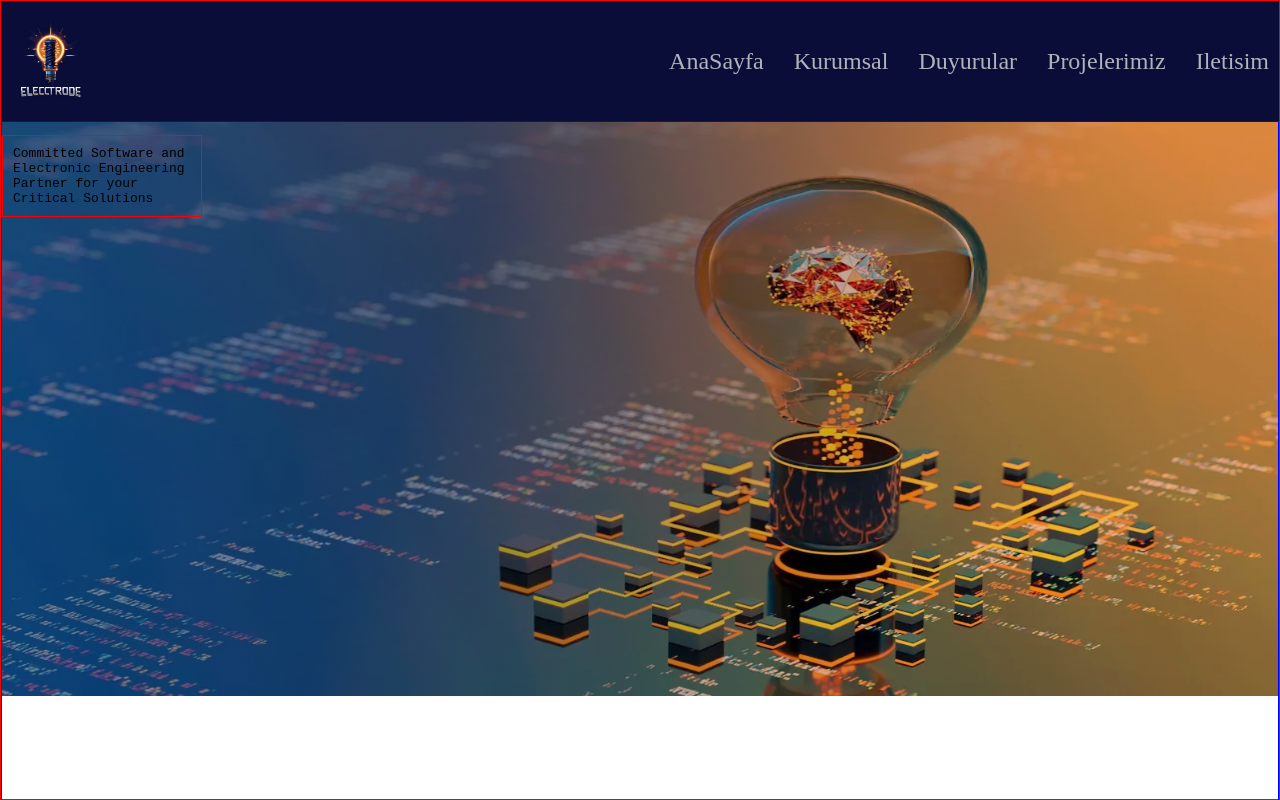
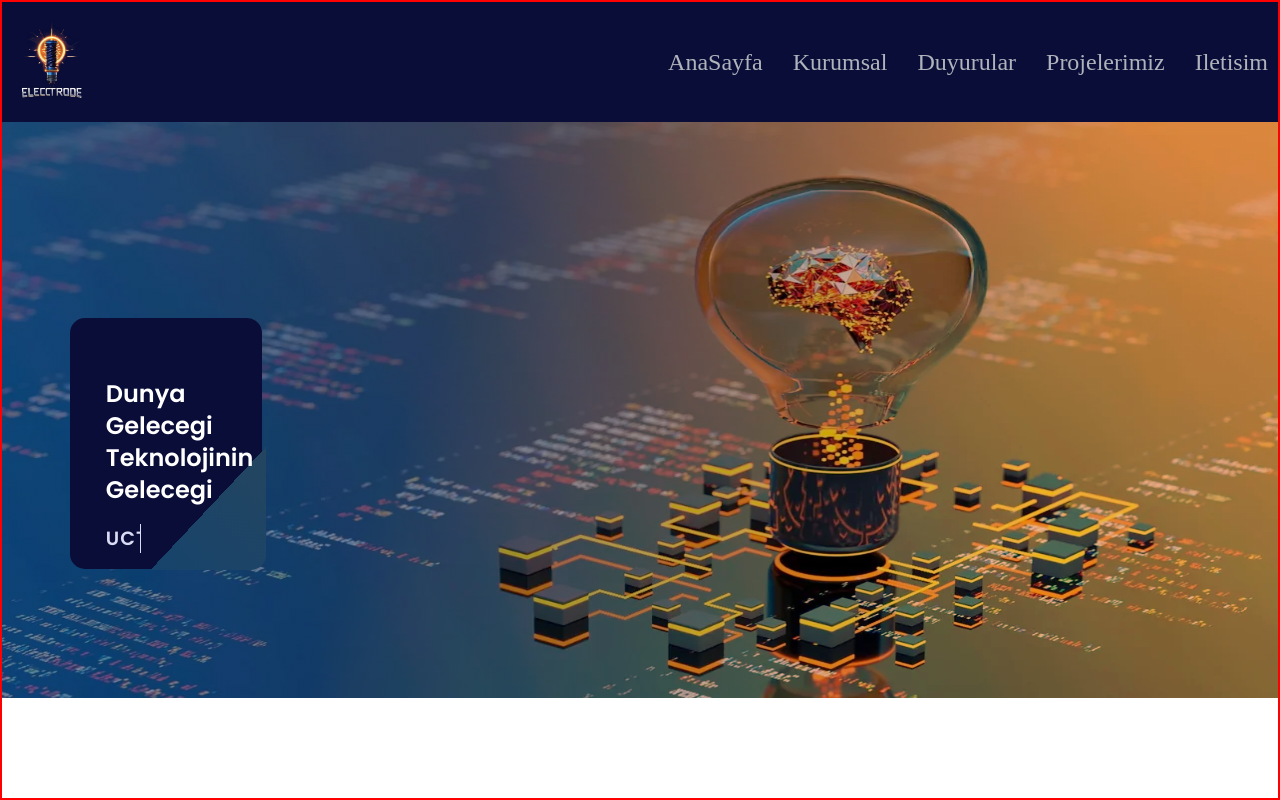
Before and after one commit to ubeysaab/ElectroCode, a React (Vite) app in the folder ElectroCode/Client/: page / in a window 1280 px wide. Shown: the top 800 px of the page. Built offline with nearby package versions, Linux system fonts and the light colour scheme.

Commit message:
finishing the hero section with all transitions  later maybe hero background need to change

```diff
--- a/ElectroCode/Client/src/App.scss
+++ b/ElectroCode/Client/src/App.scss
@@ -1,8 +1,9 @@
+@import url('https://fonts.googleapis.com/css2?family=Poppins:wght@300;400;500;600&display=swap');
+
 *,
 ::before,
 html {
   box-sizing: border-box;
-
 }
 
 body {
@@ -16,6 +17,7 @@ body {
   $lightBlue: #115379;
   $silver: #b0b3bb;
   $transitionTime: 0.5s;
+  $cuvuBlue:#092d63;
 
   // $media-mobile: "only screen and (max-width : 600px)";
   $media-tablet: "only screen and (min-width : 768px)";
@@ -24,7 +26,7 @@ body {
     width: 100%;
     height: 100dvh;
     position: relative;
-    border: 1px solid red;
+    border: 2px solid red;
 
     // -__Navbar___
     .navbar {
@@ -80,7 +82,6 @@ body {
             left: 100px;
 
             content: url("./assets/uparrow.png");
-
           }
 
           .downarrow::after {
@@ -186,7 +187,6 @@ body {
       // - NavBar finished
     }
 
-
     // -__Footer__
 
     footer {
@@ -202,7 +202,7 @@ body {
         width: 160px;
         height: 100px;
         // transform: translateX(-20%);
-      img{
+        img {
           width: 100%;
           height: 100%;
           // border: 1px solid yellow;
@@ -212,7 +212,8 @@ body {
       .footer--phone {
         // border: 1px solid green;
         text-align: center;
-      p,b{
+        p,
+        b {
           color: $silver;
           letter-spacing: 1px;
 
@@ -220,19 +221,17 @@ body {
         }
       }
 
-
       .footer--icon {
         color: $silver;
         font-size: 24px;
         margin-bottom: 4px;
       }
-    .footer--socialMedia{
+      .footer--socialMedia {
         text-align: center;
         // border: 1px solid yellow;
 
-      b{
+        b {
           color: $silver;
-
         }
 
         .footer--icons {
@@ -242,29 +241,26 @@ body {
         }
         .footer--icon__social {
           color: $silver;
-        transform:scale(1);
-        transition-property: color,transform;
+          transform: scale(1);
+          transition-property: color, transform;
           transition-duration: 2s;
           transition-timing-function: cubic-bezier(0.075, 0.82, 0.165, 1);
-        &:nth-child(1):hover{
+          &:nth-child(1):hover {
             transform: scale(1.5);
             color: blue;
-
           }
-        &:nth-child(2):hover{
-          color:red;
+          &:nth-child(2):hover {
+            color: red;
             transform: scale(1.5);
           }
-        &:nth-child(3):hover{
-          color: #3390EC;
+          &:nth-child(3):hover {
+            color: #3390ec;
             transform: scale(1.5);
           }
         }
-
-
       }
 
-    .footer--copyRights{
+      .footer--copyRights {
         color: $silver;
         font-size: 13px;
         .footer--icon {
@@ -273,9 +269,7 @@ body {
         }
       }
 
-
       @media #{$media-tablet} {
-
         flex-direction: row;
         justify-content: space-evenly;
       }
@@ -284,35 +278,147 @@ body {
 
     //  -__Card__
 
-
-
     // -__homePage__
-   .home--hero{
+    .home--hero {
       position: relative;
       width: 100%;
       height: 90dvh;
-    border: 1px solid blue;
-    background: url("./assets/backGround.webp"),linear-gradient(290deg, rgba(218,112,44,0.5) 25%, rgba(9,13,56,0.5) 66%);
-    background-blend-mode:darken;
+      background: url("./assets/backGround.webp"),
+        linear-gradient(
+          290deg,
+          rgba(218, 112, 44, 0.5) 25%,
+          rgba(9, 13, 56, 0.5) 66%
+        );
+      background-blend-mode: darken;
       background-size: 100% 80%;
       background-repeat: no-repeat;
-    // position: absolute;
       display: flex;
+      align-items: center;
 
 
-    .hero--text {
+      .writer {
+        width: 100%;
+        position: relative;
+        top: -40px;
 
+        .hero--textBox {
+          position: relative;
+          width: 200px;
+          padding: 40px 0px 40px 40px;
+
+          left: 5%;
+          // border: 1px solid $silver;
+          border-radius: 15px;
+          text-wrap: pretty;
+          top: calc(50% - 200px);
+          z-index: 2;
+          overflow: hidden;
+
+
+
+          &::after {
+            content: "";
             position: absolute;
-      width: 200px;
-      padding: 10px;
-      border: 1px solid red;
-      text-wrap: wrap;
+            width: 150px;
+            height: 200%;
 
+            top: 30%;
+
+             background: linear-gradient(0deg,#0D4275 33%,#28465C 100% );
+            border-radius: 11px;
+            animation: borderRotate 5s linear infinite;
+            z-index: 2;
+
+          }
+          &::before{
+            position: absolute;
+            border-radius: 15px;
+            content:"";
+            width: 99;
+            height: 98%;
+            inset: 4px ;
+
+            z-index: 1;
+            background-color: #090d38;
+          }
+
+          @keyframes borderRotate {
+
+            0%{
+              transform: rotate(0deg);
+            }
+            100%{
+              transform: rotate(360deg);
             }
 
           }
 
 
 
+
+
+
+
+
+
+
+
+          h3 {
+            color: #fff;
+            font-family: Poppins,sans-serif;
+            font-size: 1.5rem;
+            line-height: 2rem;
+            font-weight: 700;
+            text-transform: capitalize;
+            position: relative;
+            z-index: 3;
+
           }
         }
+
+
+        .typing{
+          left: 5%;
+          position: absolute;
+          bottom: 5%;
+          width: max-content;
+          z-index: 3;
+          padding-left: 40px;
+          span{
+            color: #dbdbf5;
+            font-size: 1.2rem;
+            font-family: Poppins,sans-serif;
+            text-transform: uppercase;
+            display: inline-block;
+            letter-spacing: 1px;
+            font-size: 1.2rem;
+            font-weight: 700;
+
+            // Animation options very important
+            white-space: nowrap;
+            width: 100%;
+            overflow: hidden;
+
+            border-right: 1px solid #dbdbf5;
+            animation: typing 5s steps(29) infinite,
+            cursor .4s step-end infinite alternate;
+
+          }
+        }
+
+        @keyframes cursor {
+          50%{
+            border-color: transparent;
+          }
+        }
+
+        @keyframes typing{
+          from{
+            width: 0;
+          }
+
+        }
+      }
+    }
+  }
+}
--- a/ElectroCode/Client/src/pages/Home.jsx
+++ b/ElectroCode/Client/src/pages/Home.jsx
@@ -3,10 +3,15 @@ function home() {
   return (
     <main className="home">
       <section className="home--hero">
-        <pre className="hero--text">
-          Committed Software and Electronic Engineering Partner for your
-          Critical Solutions
-        </pre>
+        <div className="writer">
+          <div className="typing">
+            <span>uctan uca yazilim ekosistemi  </span>
+          </div>
+
+          <div className="hero--textBox">
+            <h3>Dunya gelecegi teknolojinin gelecegi</h3>
+          </div>
+        </div>
       </section>
     </main>
   );
```
Lines whose indentation alone changed are shown as unchanged.
